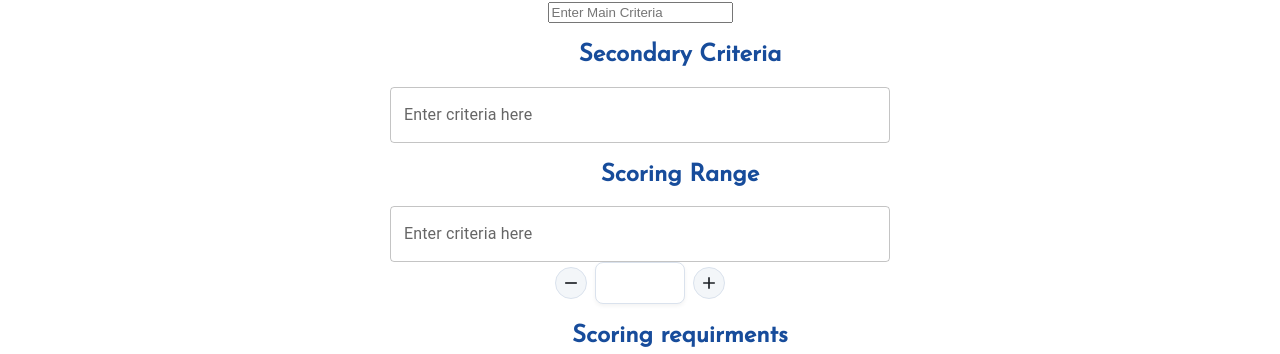
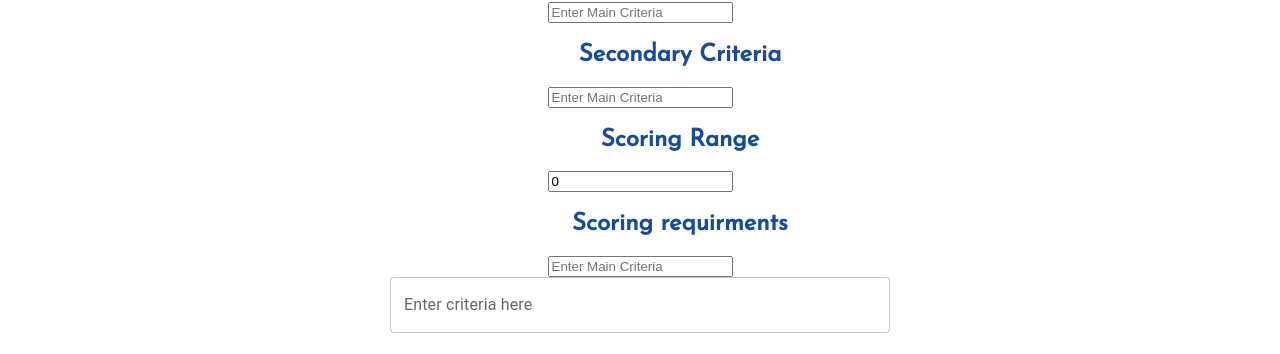
Before and after one commit to GlivermoreICstars/vite-medline, a React (Vite) app in the folder medline-vite/: page /Criteria in a window 1280 px wide. Shown: the part 532-886 px from the top of the page. Built offline with nearby package versions, Linux system fonts and the light colour scheme.

Commit message:
useState on inputs in CriteriaPAge

```diff
--- a/medline-vite/src/pages/CriteriaPage.jsx
+++ b/medline-vite/src/pages/CriteriaPage.jsx
@@ -13,12 +13,11 @@ import { useState } from 'react'
 
 function CriteriaPage() {
 
-const [info, setInfo] = useState('')
+const [main, setMain] = useState('')
+const [second, setSecond] = useState('')
+const [range, setRange] = useState(0)
+const [requirement, setRequirement] = useState('')
 
-
-function updateMain() {
-
-}
 
 return (
   <>
@@ -29,15 +28,21 @@ return (
         </div>
         <div id='parent'>
           <Header1 />
-          <input type='text' placeholder='Enter Main Criteria' onChange={(e) => {
-            setInfo(e.target.value)
+          <input  type='text' placeholder='Enter Main Criteria' value={main} onChange={(e) => {
+            setMain(e.target.value)
           }}/>
           <Header2 />
-          <Input />
+          <input  type='text' placeholder='Enter Main Criteria' value={second} onChange={(e) => {
+            setSecond(e.target.value)
+          }}/>
           <Header3 />
-          <Input /><QuantityInput />
+          <input  type='text' placeholder='Enter Main Criteria' value={range} onChange={(e) => {
+            setRange(e.target.value)
+          }}/>
           <Header4 />
-          <Input />
+          <input  type='text' placeholder='Enter Main Criteria' value={requirement} onChange={(e) => {
+            setRequirement(e.target.value)
+          }}/>
           <Input />
           <div>
           <button  className='compile-btn'>COMPILE</button>
```
